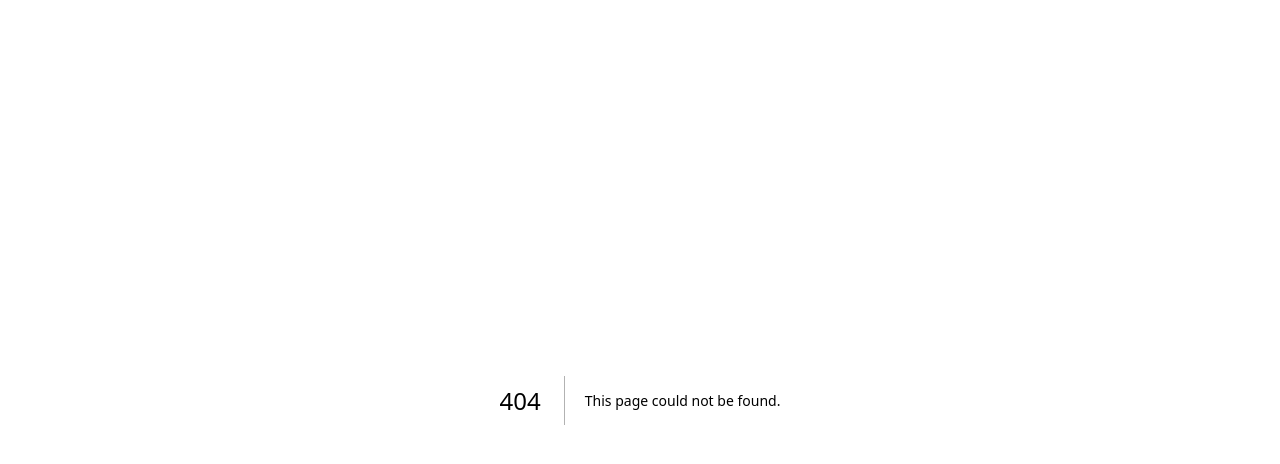
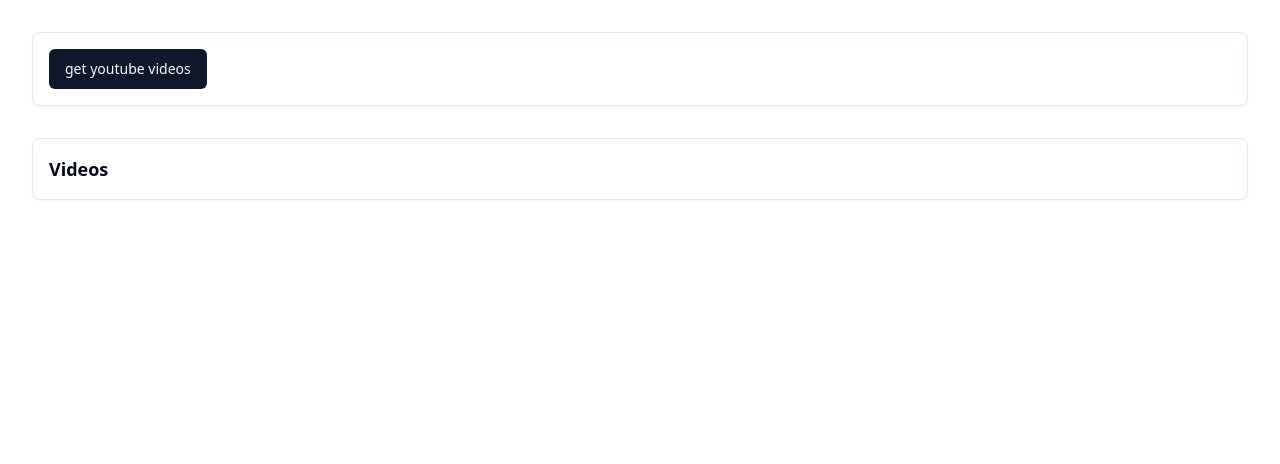
Before and after one commit to RichardSchwarcz/notion-video-gallery-client, a Next.js app: page /app in a window 1280 px wide. Before the commit this address had no page. Shown: the top 464 px of the page. Built offline with nearby package versions, Linux system fonts and the light colour scheme.

Commit message:
feat: create app page

```diff
--- /dev/null
+++ b/src/pages/app.tsx
@@ -0,0 +1,51 @@
+import { Button } from '~/components/ui/button'
+import { Loader2 } from 'lucide-react'
+import { useState } from 'react'
+
+function App() {
+  const [isLoading, setIsLoading] = useState(false)
+  const [syncData, setSyncData] = useState([])
+
+  async function getVideos() {
+    setIsLoading(true)
+    const response = await fetch('http://localhost:8000/api/youtube/videos', {
+      credentials: 'include',
+    })
+    // eslint-disable-next-line @typescript-eslint/no-unsafe-assignment
+    const data = await response.json()
+    console.log(data)
+    setSyncData(data.videos.items)
+    setIsLoading(false)
+  }
+
+  console.log(syncData)
+  return (
+    <div>
+      <div className="m-8 border bg-card shadow-sm  rounded-lg">
+        <div className="p-4">
+          {!isLoading && (
+            <Button onClick={getVideos}>get youtube videos</Button>
+          )}
+          {isLoading && (
+            <Button disabled>
+              <Loader2 className="mr-2 h-4 w-4 animate-spin" />
+              Please wait
+            </Button>
+          )}
+        </div>
+      </div>
+      <div className="m-8 border bg-card shadow-sm  rounded-lg">
+        <p className="p-4 text-lg font-bold">Videos</p>
+        {syncData.map((video) => {
+          return (
+            <li key={video.etag} className="p-2">
+              {video.snippet.title}
+            </li>
+          )
+        })}
+      </div>
+    </div>
+  )
+}
+
+export default App
```
